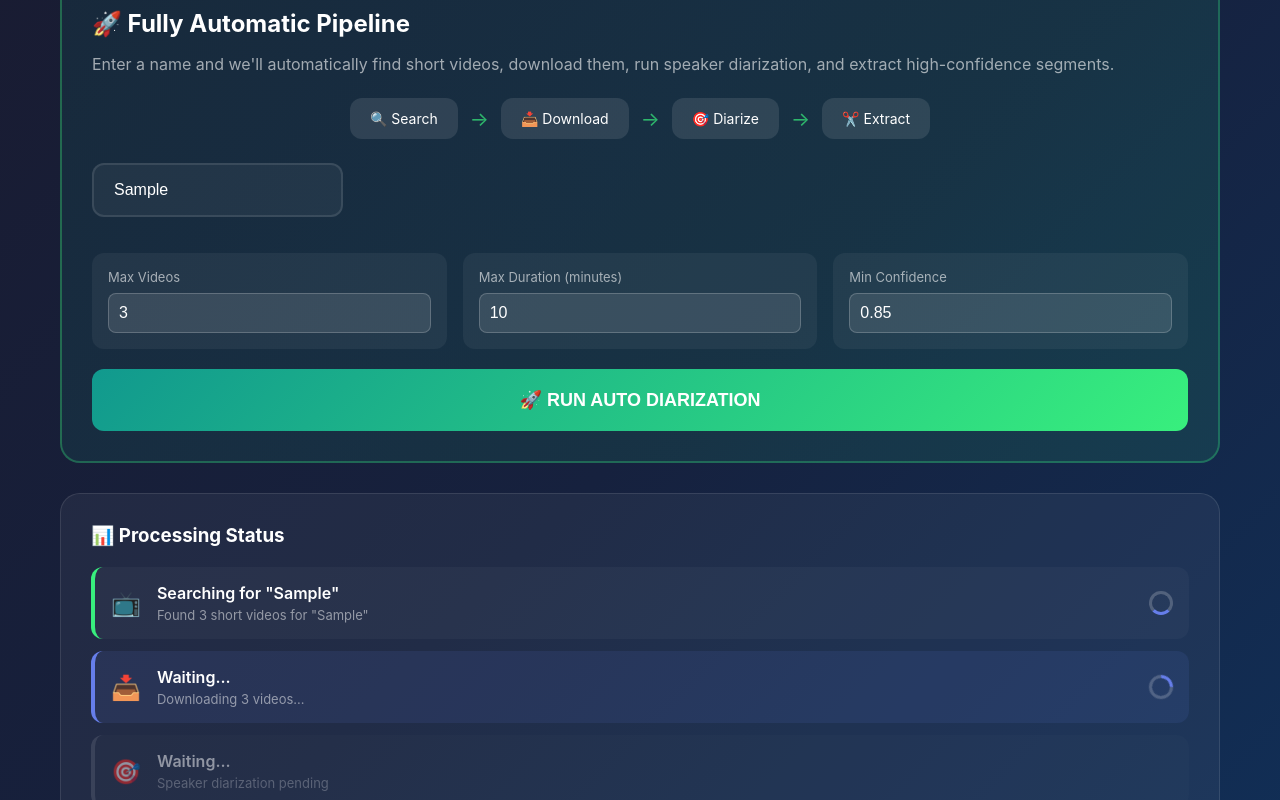
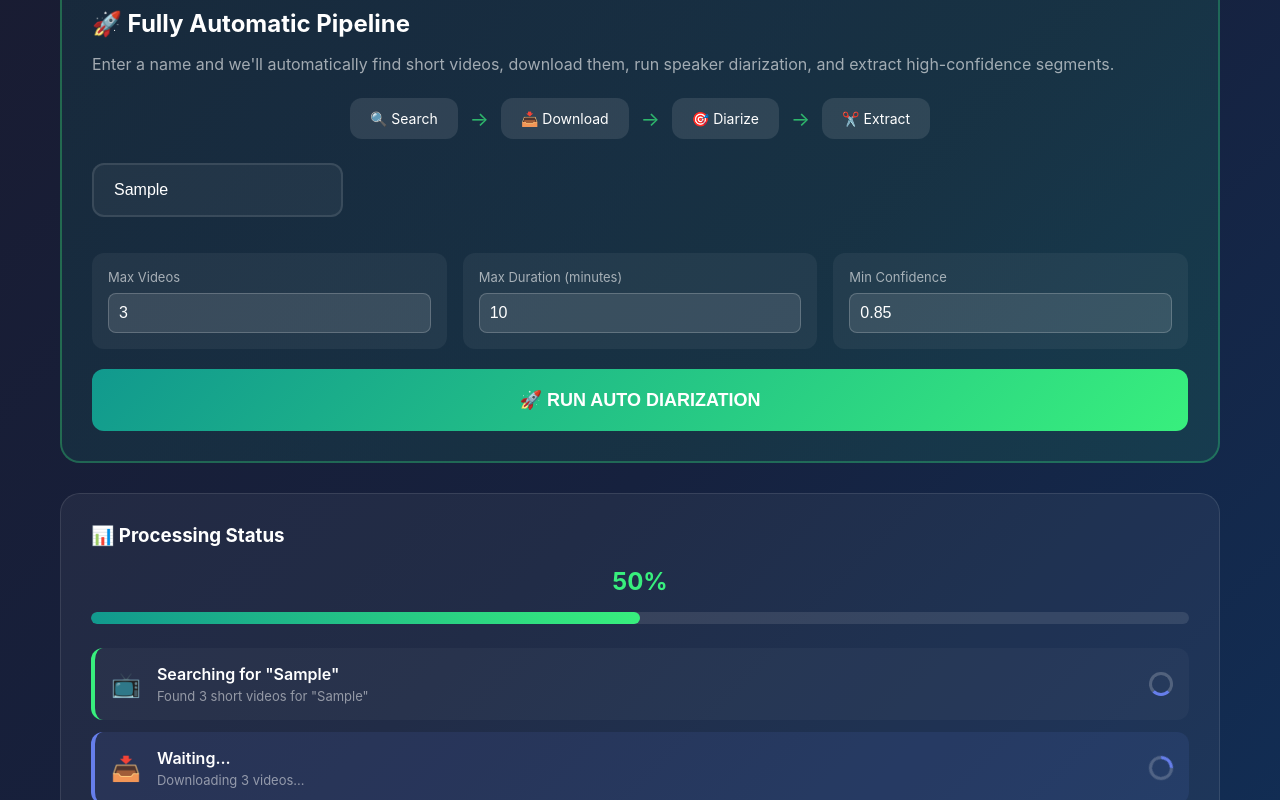
Before and after one commit to pedromoreira-intel/speech-extractor, a website: page index.html in a window 1280 px wide. Both pictures are taken after typing "Sample" into the empty fields and a click on the button "🚀 RUN AUTO DIARIZATION". Shown: the part 434-1234 px from the top of the page. Drawn offline with Linux system fonts and the light colour scheme.

Commit message:
Add main progress bar with percentage

```diff
--- a/index.html
+++ b/index.html
@@ -148,6 +148,27 @@
             padding: 30px;
             margin-bottom: 30px;
             border: 1px solid rgba(255,255,255,0.1);
+        }
+        .main-progress-bar {
+            height: 12px;
+            background: rgba(255,255,255,0.1);
+            border-radius: 6px;
+            overflow: hidden;
+            margin-bottom: 24px;
+        }
+        .main-progress-fill {
+            height: 100%;
+            background: linear-gradient(90deg, #11998e 0%, #38ef7d 100%);
+            border-radius: 6px;
+            transition: width 0.5s ease;
+            width: 0%;
+        }
+        .progress-percent {
+            text-align: center;
+            font-size: 24px;
+            font-weight: 700;
+            margin-bottom: 16px;
+            color: #38ef7d;
         }
         .progress-step {
             display: flex; align-items: center; gap: 16px;
@@ -369,6 +390,10 @@
             <!-- Progress Panel -->
             <div class="progress-panel" id="progressPanel" style="display: none;">
                 <h3 style="margin-bottom: 20px;">📊 Processing Status</h3>
+                <div class="progress-percent">0%</div>
+                <div class="main-progress-bar">
+                    <div class="main-progress-fill" id="mainProgressFill"></div>
+                </div>
                 <div id="progressSteps"></div>
             </div>
 
@@ -463,6 +488,10 @@
             progressPanel.style.display = 'block';
             autoResults.style.display = 'none';
 
+            // Initialize main progress bar
+            document.querySelector('.main-progress-bar').innerHTML = '<div class="main-progress-fill" id="mainProgressFill"></div>';
+            document.querySelector('.progress-percent').textContent = '0%';
+
             // Show progress steps
             document.getElementById('progressSteps').innerHTML = `
                 <div class="progress-step active">
@@ -534,6 +563,15 @@
                 if (status === 'active') {
                     steps[step - 1].innerHTML += '<div class="spinner"></div>';
                 }
+            }
+
+            // Update main progress bar
+            const progressFill = document.getElementById('mainProgressFill');
+            const progressPercent = document.querySelector('.progress-percent');
+            if (progressFill && progressPercent) {
+                const percent = (step / 4) * 100;
+                progressFill.style.width = percent + '%';
+                progressPercent.textContent = Math.round(percent) + '%';
             }
         }
 
```
